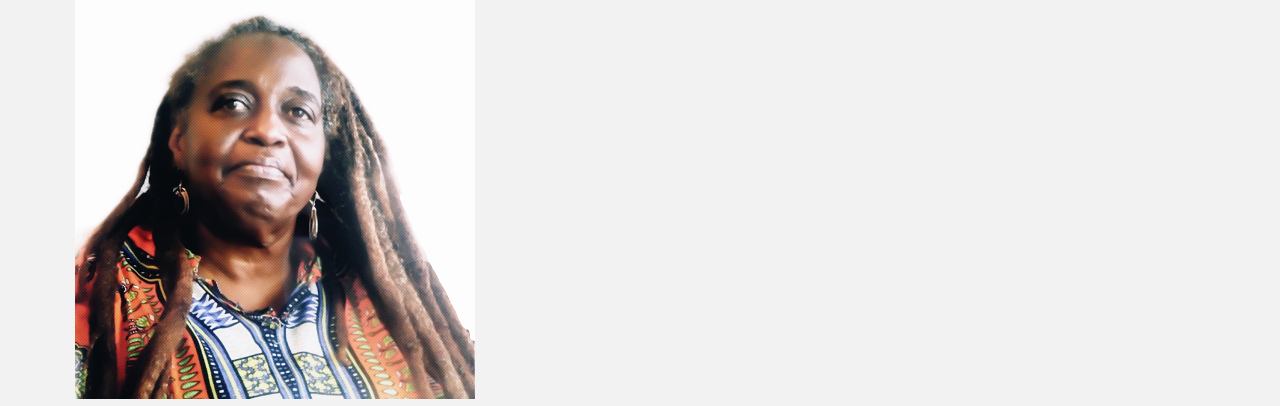
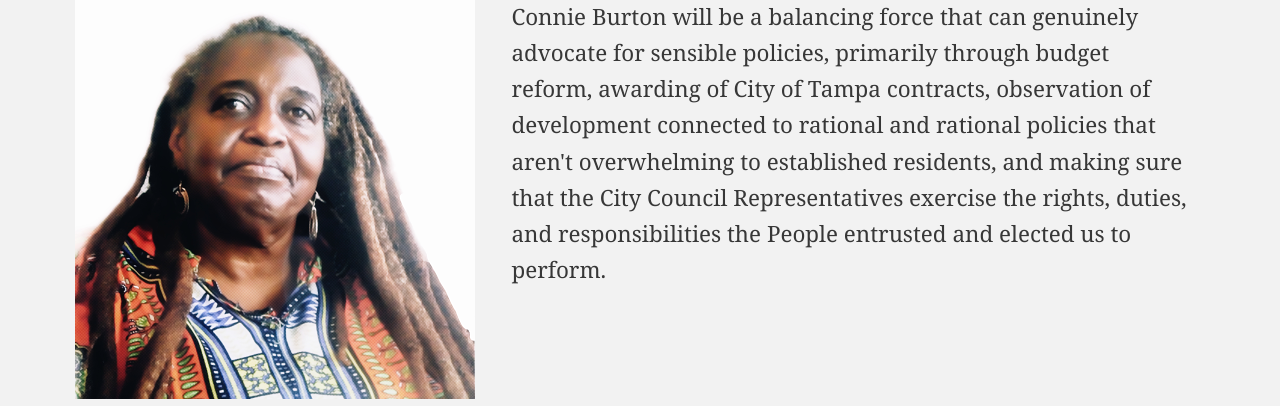
Before and after one commit to miklb/connieforcouncil, a plain HTML site: page index.html in a window 1280 px wide. Shown: the part 179-585 px from the top of the page. Drawn offline with Linux system fonts and the light colour scheme.

Commit message:
style: fix photo/text lede
Signed-off-by: Michael Bishop <work@michaelbishop.me>

```diff
--- a/assets/css/style.css
+++ b/assets/css/style.css
@@ -455,11 +455,15 @@
     }
 
 
-    .lede {
+    .content {
         display: flex;
-        flex-wrap: wrap;
-        align-content: center;
+        align-content: start;
         padding: 1rem;
+    }
+
+    .content p {
+        flex: 1;
+        padding-left: 1em;
     }
 
     body {
--- a/index.html
+++ b/index.html
@@ -16,16 +16,18 @@
             <h1>Connie for Council</h1>
         </header>
         <main>
-            <article class="lede">
+            <article>
                 <h2>
                     Appoint Connie Burton to Tampa City Council
                 </h2>
+                <div class="content">
+                    <img src="assets/img/head_shot.jpg" width="auto" height="400" alt="Portrait of Connie Burton.">
+                    <p>
+                        Connie Burton will be a balancing force that can genuinely advocate for sensible policies, primarily through budget reform, awarding of City of Tampa contracts, observation of development connected to rational and rational policies that aren't overwhelming
+                        to established residents, and making sure that the City Council Representatives exercise the rights, duties, and responsibilities the People entrusted and elected us to perform.
+                    </p>
+                </div>
 
-                <img src="assets/img/head_shot.jpg" width="auto" height="400" alt="Portrait of Connie Burton.">
-                <p>
-                    Connie Burton will be a balancing force that can genuinely advocate for sensible policies, primarily through budget reform, awarding of City of Tampa contracts, observation of development connected to rational and rational policies that aren't overwhelming
-                    to established residents, and making sure that the City Council Representatives exercise the rights, duties, and responsibilities the People entrusted and elected us to perform.
-                </p>
             </article>
             <article>
                 <h2>Who is Connie Burton?</h2>
```
